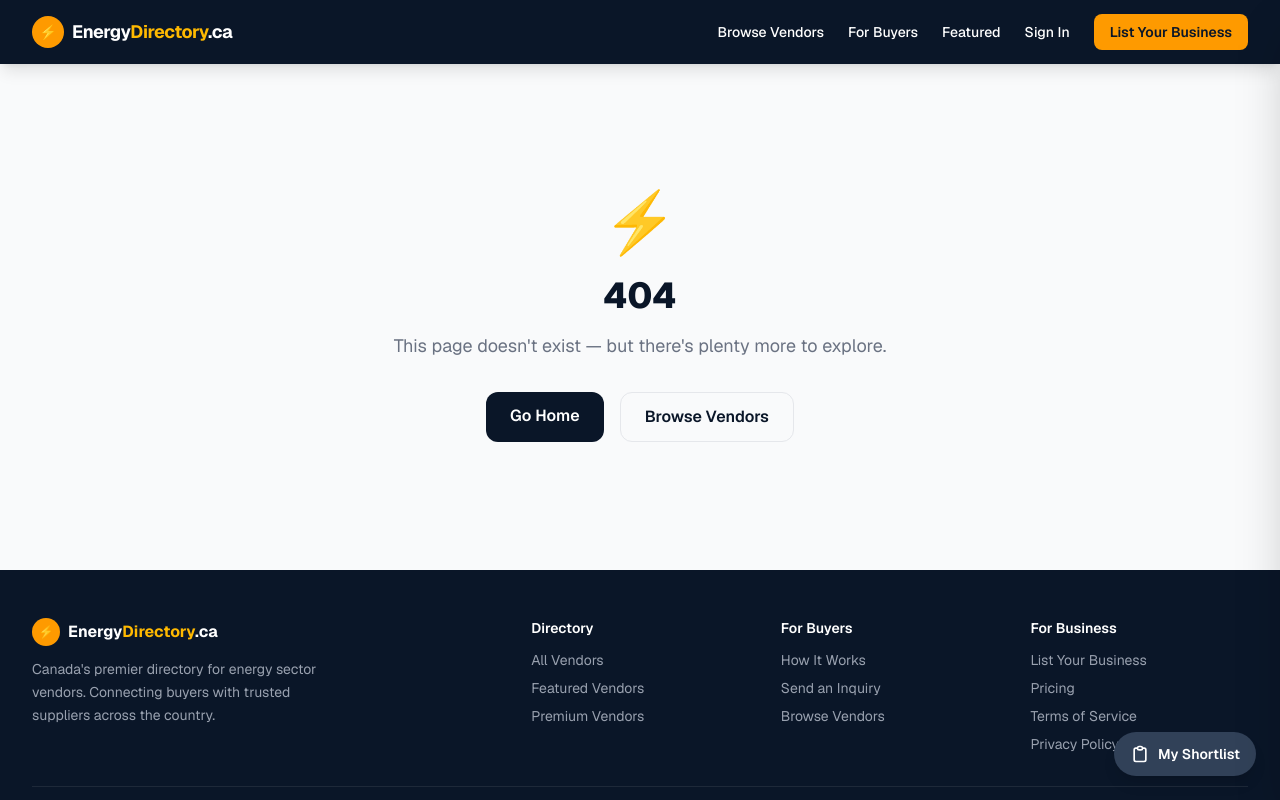
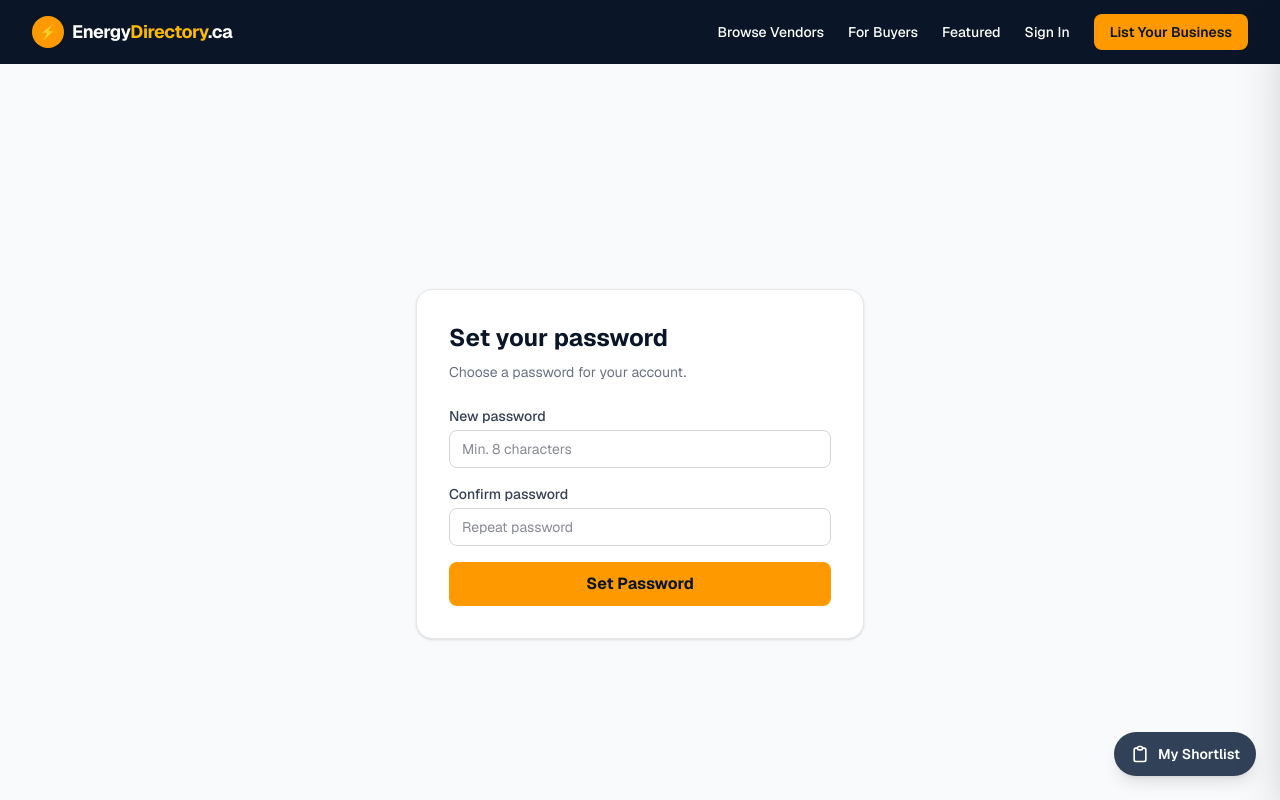
Before and after one commit to AtlasSaini/energy-directory, a Next.js app: page /auth/update-password in a window 1280 px wide. Before the commit this address had no page. Shown: the top 800 px of the page. Built offline with nearby package versions, Linux system fonts and the light colour scheme; no server answers.

Commit message:
feat: password recovery flow + update-password page

```diff
--- a/app/auth/callback/route.ts
+++ b/app/auth/callback/route.ts
@@ -5,19 +5,17 @@ import { NextResponse, type NextRequest } from 'next/server'
 export async function GET(request: NextRequest) {
   const { searchParams, origin } = new URL(request.url)
   const code = searchParams.get('code')
+  const tokenHash = searchParams.get('token_hash')
+  const type = searchParams.get('type')
   const next = searchParams.get('next') ?? '/auth/claim'
 
-  if (code) {
   const cookieStore = await cookies()
-
   const supabase = createServerClient(
     process.env.NEXT_PUBLIC_SUPABASE_URL!,
     process.env.NEXT_PUBLIC_SUPABASE_ANON_KEY!,
     {
       cookies: {
-          getAll() {
-            return cookieStore.getAll()
-          },
+        getAll() { return cookieStore.getAll() },
         setAll(cookiesToSet) {
           cookiesToSet.forEach(({ name, value, options }) =>
             cookieStore.set(name, value, options)
@@ -27,14 +25,22 @@ export async function GET(request: NextRequest) {
     }
   )
 
+  // Password recovery flow
+  if (tokenHash && type === 'recovery') {
+    const { error } = await supabase.auth.verifyOtp({ token_hash: tokenHash, type: 'recovery' })
+    if (!error) {
+      return NextResponse.redirect(`${origin}/auth/update-password`)
+    }
+  }
+
+  // Email verification / magic link flow
+  if (code) {
     const { error } = await supabase.auth.exchangeCodeForSession(code)
-
     if (!error) {
       return NextResponse.redirect(`${origin}${next}`)
     }
   }
 
-  // Return the user to login with an error
   return NextResponse.redirect(
     `${origin}/auth/login?error=Email+verification+failed.+Please+try+again.`
   )
--- /dev/null
+++ b/app/auth/update-password/page.tsx
@@ -0,0 +1,87 @@
+'use client'
+
+import { useState } from 'react'
+import { createBrowserClient } from '@supabase/ssr'
+import { useRouter } from 'next/navigation'
+
+export default function UpdatePasswordPage() {
+  const [password, setPassword] = useState('')
+  const [confirm, setConfirm] = useState('')
+  const [loading, setLoading] = useState(false)
+  const [error, setError] = useState('')
+  const router = useRouter()
+
+  const supabase = createBrowserClient(
+    process.env.NEXT_PUBLIC_SUPABASE_URL!,
+    process.env.NEXT_PUBLIC_SUPABASE_ANON_KEY!
+  )
+
+  const handleSubmit = async (e: React.FormEvent) => {
+    e.preventDefault()
+    setError('')
+
+    if (password !== confirm) {
+      setError('Passwords do not match.')
+      return
+    }
+    if (password.length < 8) {
+      setError('Password must be at least 8 characters.')
+      return
+    }
+
+    setLoading(true)
+    const { error } = await supabase.auth.updateUser({ password })
+    setLoading(false)
+
+    if (error) {
+      setError(error.message)
+    } else {
+      router.push('/dashboard')
+    }
+  }
+
+  return (
+    <div className="min-h-screen bg-gray-50 flex items-center justify-center px-4">
+      <div className="bg-white rounded-2xl shadow-sm border border-gray-200 p-8 w-full max-w-md">
+        <h1 className="text-2xl font-bold text-[#0a1628] mb-2">Set your password</h1>
+        <p className="text-gray-500 text-sm mb-6">Choose a password for your account.</p>
+
+        <form onSubmit={handleSubmit} className="space-y-4">
+          <div>
+            <label className="block text-sm font-medium text-gray-700 mb-1">New password</label>
+            <input
+              type="password"
+              value={password}
+              onChange={e => setPassword(e.target.value)}
+              required
+              minLength={8}
+              className="w-full px-3 py-2 border border-gray-300 rounded-lg focus:outline-none focus:ring-2 focus:ring-amber-400 text-sm"
+              placeholder="Min. 8 characters"
+            />
+          </div>
+          <div>
+            <label className="block text-sm font-medium text-gray-700 mb-1">Confirm password</label>
+            <input
+              type="password"
+              value={confirm}
+              onChange={e => setConfirm(e.target.value)}
+              required
+              className="w-full px-3 py-2 border border-gray-300 rounded-lg focus:outline-none focus:ring-2 focus:ring-amber-400 text-sm"
+              placeholder="Repeat password"
+            />
+          </div>
+
+          {error && <p className="text-red-600 text-sm">{error}</p>}
+
+          <button
+            type="submit"
+            disabled={loading}
+            className="w-full bg-amber-500 hover:bg-amber-400 text-[#0a1628] font-bold py-2.5 rounded-lg transition-colors disabled:opacity-50"
+          >
+            {loading ? 'Saving...' : 'Set Password'}
+          </button>
+        </form>
+      </div>
+    </div>
+  )
+}
```
Lines whose indentation alone changed are shown as unchanged.
